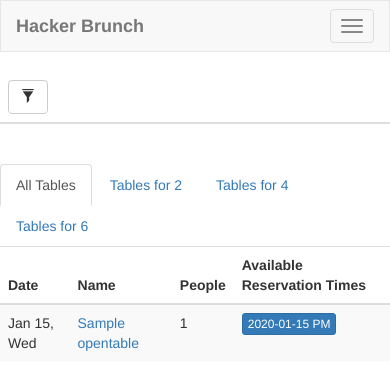
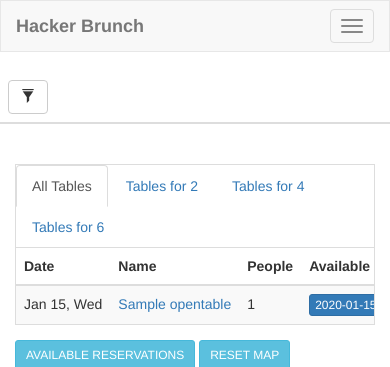
Before and after one commit to tinapastelero/hackerbrunch, a Flask app: template templates/reservations.html in a window 390 px wide. Shown: the top 367 px of the page. Run offline with Flask 2, Linux system fonts and the light colour scheme; tables that the repository leaves empty hold one stand-in row (values such as "Sample post"); the template is opened without the code that fills it: values that come from a table or form of the project are taken from there, most other values are stand-ins (such as "Sample title", 1, 10 or a date in 2020); some libraries are stand-ins or nearby versions.

Commit message:
mobile optimization

```diff
--- a/templates/reservations.html
+++ b/templates/reservations.html
@@ -33,7 +33,7 @@
 </div>
 
 <!-- Row for tabs and table -->
-<div class='row'>
+<div class="table-responsive">
 
   <ul class="nav nav-tabs">
     <li class="active" id='myNum' onclick="clearNumVar(); myFilter();"><a href="#home">All Tables</a></li>
```
